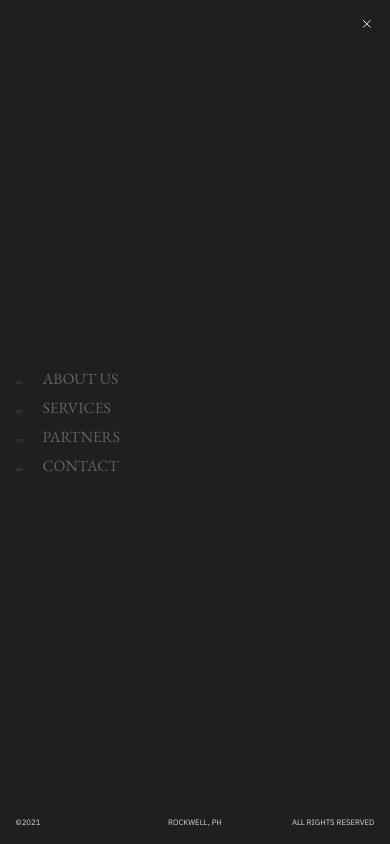
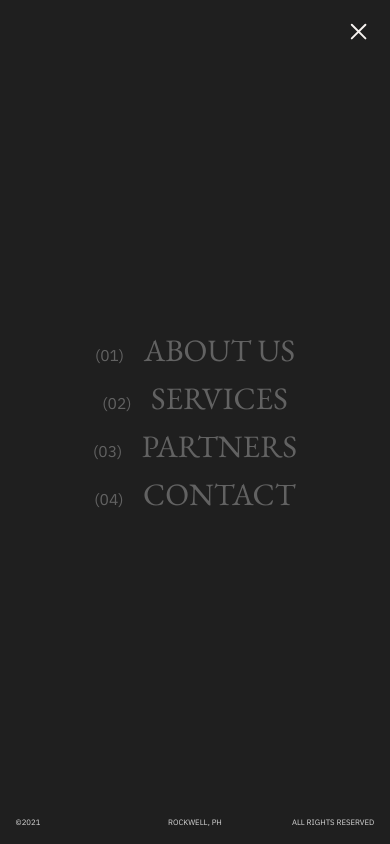
Before and after one commit to mercklyzer/Lyz-Co, a website: page index.html in a window 390 px wide. Both pictures are taken after a click on the element 364 px from the left and 30 px from the top of the page. Shown: the top 844 px of the page. Drawn offline with nearby package versions, Linux system fonts and the light colour scheme.

Commit message:
Add media query for sidebar

```diff
--- a/app.js
+++ b/app.js
@@ -453,10 +453,12 @@ const openSidebar = () => {
 
     t1.to('.sidebar', {
         left: 0,
+        ease: Circ.easeOut,
         duration: 0.4
     })
     .from('.sidebar > .body', {
         opacity: 0,
+        y: '20%',
         duration: 0.4
     })
 }
--- a/style.css
+++ b/style.css
@@ -829,6 +829,10 @@ section.intro-overlay h1{
 }
 
 @media screen and (max-width: 768px){
+    .section-preview{
+        display: none;
+    }
+
     .contact-overlay .container{
         flex-direction: column;
         align-items: flex-start;
@@ -1069,6 +1073,32 @@ section.intro-overlay h1{
 }
 
 @media screen and (max-width: 480px){
+    .sidebar > .header,
+    .sidebar > .footer{
+        flex-basis: 10%;
+    }
+
+    .sidebar > .header > ion-icon{
+        width: 8vw;
+        height: 8vw;
+    }
+
+    .sidebar > .body{
+        justify-content: center;
+        align-items: center;
+        flex-basis: 80%;
+        width: 100%;
+    }
+
+    .sidebar > .body > .item-wrapper > .counter{
+        font-size: 4vw;
+    }
+
+    .sidebar > .body > .item-wrapper > .item-label{
+        font-size: 8vw;
+    }
+
+
     .contact-overlay > .container > .right > .bottom{
         font-size: 2.5vw;
     }
@@ -1179,6 +1209,14 @@ section.intro-overlay h1{
 }
 
 @media screen and (max-width: 1024px) and (orientation: landscape){
+    .sidebar > .body > .item-wrapper > .item-label{
+        font-size: 6vw;
+    }
+
+    .sidebar > .body > .item-wrapper > .counter{
+        font-size: 2vw;
+    }
+
     .nav.left{
         font-size: 2vw;
     }
@@ -1193,6 +1231,11 @@ section.intro-overlay h1{
 }
 
 @media screen and (max-height: 400px) and (max-width: 1024px) and (orientation: landscape){
+    .sidebar > .footer{
+        font-size: 2vw;
+        width: 100%;
+    }
+
     .contact-overlay > .container > .right > .top form input{
         padding: 0.2vw 0;
         font-size: 1.1vw;
```
